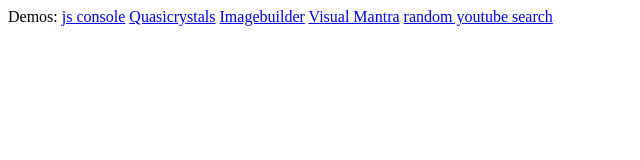
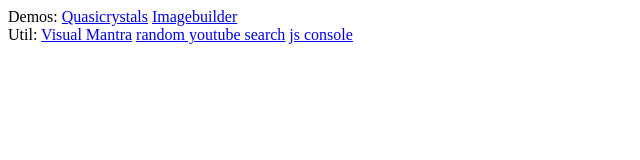
Before and after one commit to FrozenVoid/frozenvoid.github.io, a plain HTML site: page index.html in a window 1280 px wide. Shown: the whole page, without its empty margins (0-640 px from the left). Drawn offline with Linux system fonts and the light colour scheme.

Commit message:
Update index.html

```diff
--- a/index.html
+++ b/index.html
@@ -1,13 +1,15 @@
 <html>
 <body>
   Demos:
-  <a href='/demos/jsconsole.html'>js console</a>
   <a href='/demos/quasicrystal.html'>Quasicrystals</a>
 <a href='/demos/imagebuilder.htm'>Imagebuilder</a>
 
 
+  <br>
+  Util:
   <a href='/demos/visualmantra.html'>Visual Mantra</a>
   <a href='/demos/randomyoutube.html'>random youtube search</a>
+  <a href='/demos/jsconsole.html'>js console</a>
 
 
 
```
